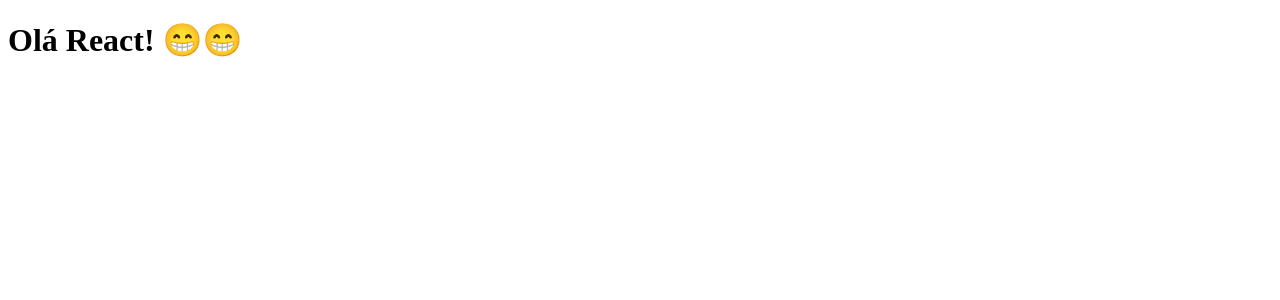
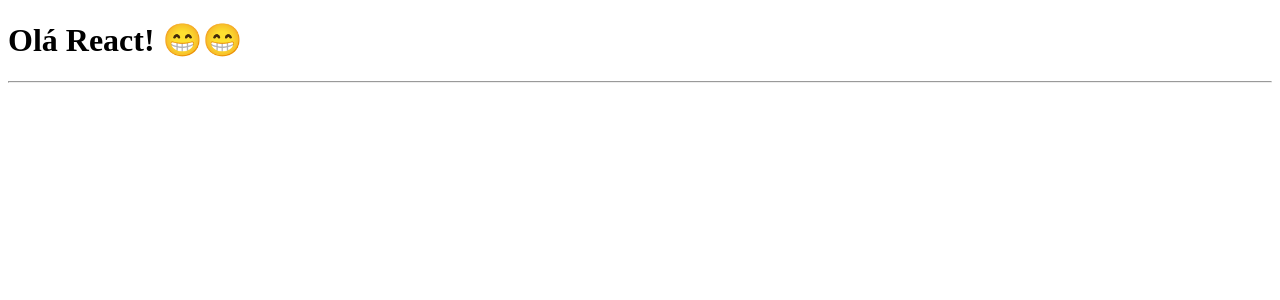
Before and after one commit to heloisa0804/react-fundamentos, a React (Vite) app: page / in a window 1280 px wide. Shown: the top 300 px of the page. Built offline with nearby package versions, Linux system fonts and the light colour scheme.

Commit message:
adiciona header

```diff
--- a/src/App.tsx
+++ b/src/App.tsx
@@ -1,3 +1,10 @@
 export default function App() {
-  return <h1>Olá React! 😁😁</h1>;
+  // Comentário de uma linha
+  /* Comentário de múltiplas linhas */
+  return (
+    <header>
+      <h1>Olá React! 😁😁</h1>
+      <hr />
+    </header>
+  );
 }
```
